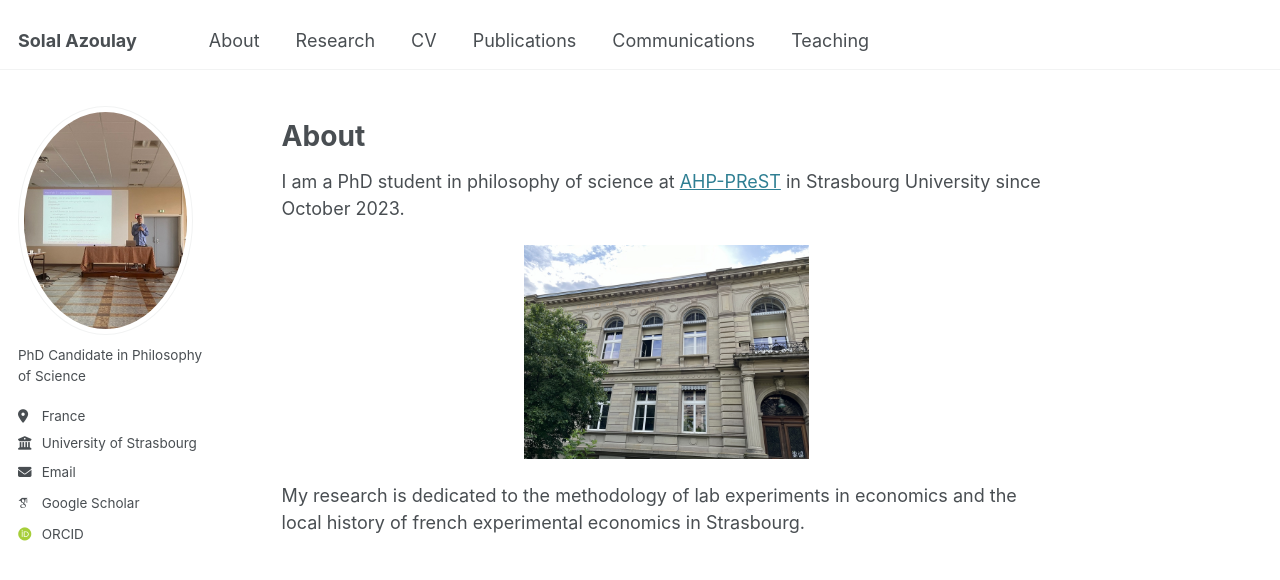
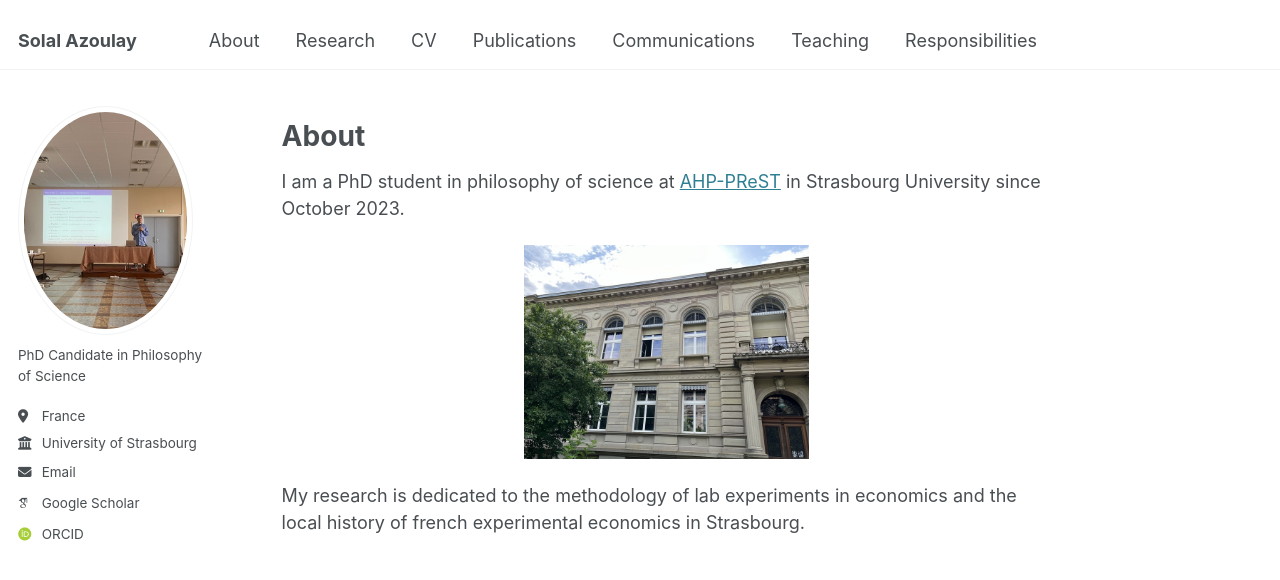
Before and after one commit to solal-azoulay/solal-azoulay.github.io, a Jekyll site: the page built from _pages/about.md, in a window 1280 px wide. Shown: the top 580 px of the page. Built offline with Jekyll 4.4.1, drawn with Linux system fonts in a browser that asks for light colours; some web fonts are replaced.

Commit message:
Update navigation.yml

```diff
--- a/_data/navigation.yml
+++ b/_data/navigation.yml
@@ -24,6 +24,9 @@ main:
   - title: "Teaching"
     url: /teaching/
 
+  - title: "Responsibilities"
+    url: /Responsibilities/
+
   #- title: "Portfolio"#
     #url: /portfolio/#
 
```
